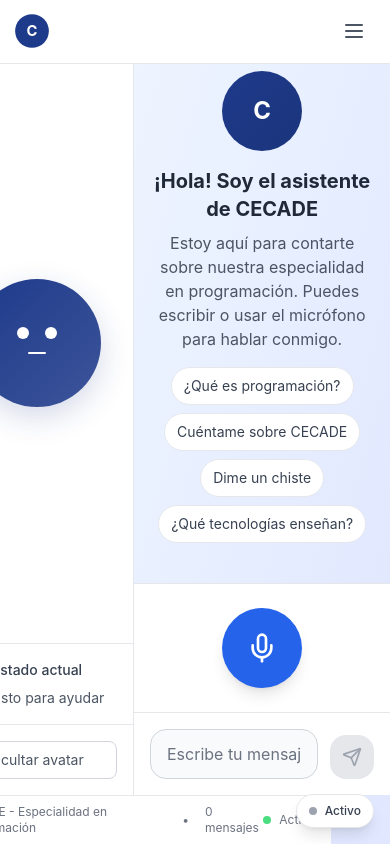
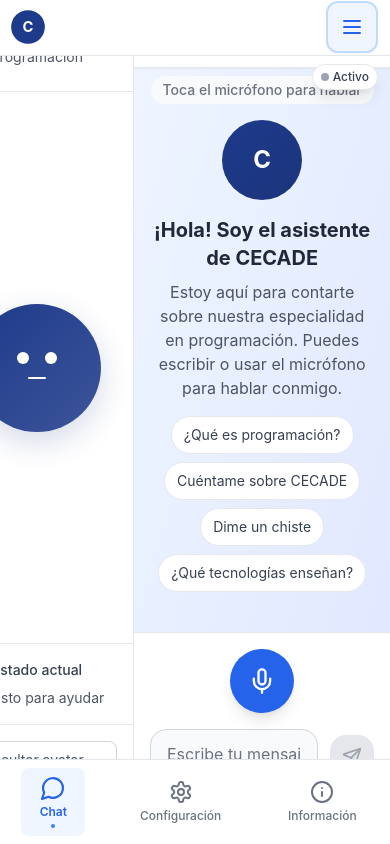
Before and after one commit to ProgramacionCECADE/ProgramacionCECADE, a React (Vite) app: page / in a window 390 px wide. Built offline with nearby package versions, Linux system fonts and the light colour scheme.

Commit message:
feat(ui): enhance mobile navigation and voice controls
- Add prominent voice control button with animations in chat interface
- Implement bottom navigation bar for mobile devices
- Improve mobile menu styling and interactions
- Optimize layout spacing for better mobile experience

```diff
--- a/src/App.tsx
+++ b/src/App.tsx
@@ -61,10 +61,10 @@
 
   return (
     <div className="h-screen bg-gradient-to-br from-blue-50 to-indigo-100 dark:from-gray-900 dark:to-gray-800 overflow-hidden">
-      {/* Navegación superior para tablets */}
+      {/* Navegación superior optimizada para móviles */}
       <div className="bg-white dark:bg-gray-800 shadow-sm border-b border-gray-200 dark:border-gray-700">
-        <div className="max-w-7xl mx-auto px-4 sm:px-6 lg:px-8">
-          <div className="flex items-center justify-between h-16">
+        <div className="max-w-7xl mx-auto px-3 sm:px-6 lg:px-8">
+          <div className="flex items-center justify-between h-14 sm:h-16">
             {/* Logo y título */}
             <div className="flex items-center gap-3">
               <MiniAvatar emotion={currentEmotion} />
@@ -74,8 +74,8 @@
               </div>
             </div>
 
-            {/* Navegación desktop */}
-            <div className="hidden md:flex items-center gap-1">
+            {/* Navegación desktop mejorada */}
+            <div className="hidden md:flex items-center gap-2">
               {navigationItems.map((item) => {
                 const Icon = item.icon;
                 return (
@@ -83,10 +83,10 @@
                     key={item.id}
                     onClick={() => handlePageChange(item.id as any)}
                     className={`
-                      flex items-center gap-2 px-4 py-2 rounded-lg transition-all
+                      flex items-center gap-2 px-4 py-2 rounded-xl transition-all font-medium
                       ${currentPage === item.id
-                        ? 'bg-blue-100 dark:bg-blue-900 text-blue-700 dark:text-blue-300 font-medium'
-                        : 'text-gray-600 dark:text-gray-300 hover:text-gray-800 dark:hover:text-white hover:bg-gray-100 dark:hover:bg-gray-700'
+                        ? 'bg-blue-100 dark:bg-blue-900/50 text-blue-700 dark:text-blue-300 border-2 border-blue-200 dark:border-blue-700 shadow-sm'
+                        : 'text-gray-600 dark:text-gray-300 hover:text-gray-800 dark:hover:text-white hover:bg-gray-100 dark:hover:bg-gray-700 border-2 border-transparent'
                       }
                     `}
                     whileHover={{ scale: 1.02 }}
@@ -94,18 +94,23 @@
                   >
                     <Icon className="w-5 h-5" />
                     <span className="hidden lg:block">{item.label}</span>
+                    {currentPage === item.id && (
+                      <div className="w-2 h-2 bg-blue-500 rounded-full ml-1" />
+                    )}
                   </motion.button>
                 );
               })}
             </div>
 
-            {/* Botón de menú móvil */}
+            {/* Botón de menú móvil mejorado */}
             <div className="md:hidden">
               <motion.button
                 onClick={() => setShowMobileMenu(!showMobileMenu)}
                 className="
-                  p-2 rounded-lg text-gray-600 dark:text-gray-300 hover:text-gray-800 dark:hover:text-white hover:bg-gray-100 dark:hover:bg-gray-700
-                  focus:outline-none focus:ring-2 focus:ring-blue-500
+                  p-3 rounded-xl bg-blue-50 dark:bg-blue-900/30 text-blue-600 dark:text-blue-400
+                  hover:bg-blue-100 dark:hover:bg-blue-900/50 border-2 border-blue-200 dark:border-blue-700
+                  focus:outline-none focus:ring-2 focus:ring-blue-500 shadow-sm
+                  min-w-[48px] min-h-[48px] flex items-center justify-center
                 "
                 whileHover={{ scale: 1.05 }}
                 whileTap={{ scale: 0.95 }}
@@ -120,16 +125,16 @@
           </div>
         </div>
 
-        {/* Menú móvil */}
+        {/* Menú móvil mejorado */}
         <AnimatePresence>
           {showMobileMenu && (
             <motion.div
               initial={{ opacity: 0, height: 0 }}
               animate={{ opacity: 1, height: 'auto' }}
               exit={{ opacity: 0, height: 0 }}
-              className="md:hidden bg-white dark:bg-gray-800 border-t border-gray-200 dark:border-gray-700"
+              className="md:hidden bg-white dark:bg-gray-800 border-t border-gray-200 dark:border-gray-700 shadow-lg"
             >
-              <div className="px-4 py-2 space-y-1">
+              <div className="px-3 py-3 space-y-2">
                 {navigationItems.map((item) => {
                   const Icon = item.icon;
                   return (
@@ -137,17 +142,21 @@
                       key={item.id}
                       onClick={() => handlePageChange(item.id as any)}
                       className={`
-                        w-full flex items-center gap-3 px-3 py-2 rounded-lg transition-all text-left
+                        w-full flex items-center gap-4 px-4 py-4 rounded-xl transition-all text-left
+                        min-h-[56px] text-base font-medium
                         ${currentPage === item.id
-                          ? 'bg-blue-100 dark:bg-blue-900 text-blue-700 dark:text-blue-300 font-medium'
-                          : 'text-gray-600 dark:text-gray-300 hover:text-gray-800 dark:hover:text-white hover:bg-gray-100 dark:hover:bg-gray-700'
+                          ? 'bg-blue-100 dark:bg-blue-900/50 text-blue-700 dark:text-blue-300 border-2 border-blue-200 dark:border-blue-700 shadow-sm'
+                          : 'text-gray-700 dark:text-gray-200 hover:text-gray-900 dark:hover:text-white hover:bg-gray-100 dark:hover:bg-gray-700 border-2 border-transparent'
                         }
                       `}
-                      whileHover={{ scale: 1.01 }}
-                      whileTap={{ scale: 0.99 }}
+                      whileHover={{ scale: 1.02 }}
+                      whileTap={{ scale: 0.98 }}
                     >
-                      <Icon className="w-5 h-5" />
-                      {item.label}
+                      <Icon className="w-6 h-6 flex-shrink-0" />
+                      <span className="text-left">{item.label}</span>
+                      {currentPage === item.id && (
+                        <div className="ml-auto w-2 h-2 bg-blue-500 rounded-full" />
+                      )}
                     </motion.button>
                   );
                 })}
@@ -158,7 +167,7 @@
       </div>
 
       {/* Contenido principal */}
-      <div className="h-[calc(100vh-4rem)] overflow-hidden">
+      <div className="h-[calc(100vh-3.5rem)] sm:h-[calc(100vh-4rem)] md:h-[calc(100vh-4rem)] overflow-hidden pb-16 md:pb-0">
         <AnimatePresence mode="wait">
           <motion.div
             key={currentPage}
@@ -181,11 +190,11 @@
         </AnimatePresence>
       </div>
 
-      {/* Indicador de estado flotante para móviles */}
-      <div className="md:hidden fixed bottom-4 right-4 z-50">
+      {/* Indicador de estado flotante para móviles - reposicionado */}
+      <div className="md:hidden fixed top-16 right-3 z-40">
         <motion.div
           className="
-            bg-white dark:bg-gray-800 rounded-full shadow-lg px-3 py-2 flex items-center gap-2
+            bg-white dark:bg-gray-800 rounded-full shadow-lg px-2 py-1 flex items-center gap-1
             border border-gray-200 dark:border-gray-700
           "
           initial={{ scale: 0, opacity: 0 }}
@@ -206,6 +215,44 @@
         </motion.div>
       </div>
 
+      {/* Barra de navegación inferior para móviles */}
+      <div className="md:hidden fixed bottom-0 left-0 right-0 bg-white dark:bg-gray-800 border-t border-gray-200 dark:border-gray-700 z-50 shadow-lg">
+        <div className="flex items-center justify-around py-2">
+          {navigationItems.map((item) => {
+            const Icon = item.icon;
+            return (
+              <motion.button
+                key={item.id}
+                onClick={() => handlePageChange(item.id as any)}
+                className={`
+                  flex flex-col items-center gap-1 px-3 py-2 rounded-lg transition-all
+                  min-w-[64px] min-h-[56px]
+                  ${currentPage === item.id
+                    ? 'text-blue-600 dark:text-blue-400 bg-blue-50 dark:bg-blue-900/30'
+                    : 'text-gray-500 dark:text-gray-400 hover:text-gray-700 dark:hover:text-gray-200'
+                  }
+                `}
+                whileHover={{ scale: 1.05 }}
+                whileTap={{ scale: 0.95 }}
+              >
+                <Icon className={`w-6 h-6 ${currentPage === item.id ? 'scale-110' : ''} transition-transform`} />
+                <span className={`text-xs font-medium ${currentPage === item.id ? 'font-semibold' : ''}`}>
+                  {item.label}
+                </span>
+                {currentPage === item.id && (
+                  <motion.div
+                    className="w-1 h-1 bg-blue-500 rounded-full"
+                    initial={{ scale: 0 }}
+                    animate={{ scale: 1 }}
+                    transition={{ delay: 0.1 }}
+                  />
+                )}
+              </motion.button>
+            );
+          })}
+        </div>
+      </div>
+
       {/* Overlay para menú móvil */}
       <AnimatePresence>
         {showMobileMenu && (
--- a/src/components/ChatInterface.tsx
+++ b/src/components/ChatInterface.tsx
@@ -1,6 +1,6 @@
 import React, { useState, useRef, useEffect } from 'react';
 import { motion, AnimatePresence } from 'framer-motion';
-import { Send, Trash2, Settings } from 'lucide-react';
+import { Send, Trash2, Settings, Mic, MicOff } from 'lucide-react';
 import { MessageBubble, TypingIndicator, SystemMessage } from './MessageBubble';
 import { VoiceControls, VoiceStatus } from './VoiceControls';
 import { useAssistant } from '../hooks/useAssistant';
@@ -168,18 +168,70 @@
         <div ref={messagesEndRef} />
       </div>
 
-      {/* Controles de voz */}
-      <div className="bg-white dark:bg-gray-800 border-t dark:border-gray-700">
-        <VoiceControls
-          isListening={isListening}
-          onStartListening={startListening}
-          onStopListening={stopListening}
-          isSpeaking={isSpeaking}
-        />
-      </div>
+      {/* Input de texto y controles de voz integrados */}
+      <div className="p-4 bg-white dark:bg-gray-800 border-t dark:border-gray-700">
+        {/* Controles de voz prominentes */}
+        <div className="flex justify-center mb-4">
+          <motion.button
+            onClick={() => {
+              if (isListening) {
+                stopListening();
+              } else {
+                startListening();
+              }
+            }}
+            disabled={false}
+            className={`
+              relative w-16 h-16 rounded-full flex items-center justify-center
+              transition-all duration-300 shadow-lg
+              ${isListening
+                ? 'bg-red-500 hover:bg-red-600 text-white'
+                : 'bg-blue-600 hover:bg-blue-700 text-white'
+              }
+              focus:outline-none focus:ring-4 focus:ring-blue-300
+            `}
+            whileHover={{ scale: 1.05 }}
+            whileTap={{ scale: 0.95 }}
+            animate={isListening ? {
+              boxShadow: [
+                '0 0 0 0 rgba(239, 68, 68, 0.7)',
+                '0 0 0 20px rgba(239, 68, 68, 0)',
+                '0 0 0 0 rgba(239, 68, 68, 0.7)'
+              ]
+            } : {}}
+            transition={{
+              boxShadow: {
+                duration: 1.5,
+                repeat: isListening ? Infinity : 0,
+                ease: 'easeInOut'
+              }
+            }}
+          >
+            {isListening ? (
+              <MicOff className="w-7 h-7" />
+            ) : (
+              <Mic className="w-7 h-7" />
+            )}
 
-      {/* Input de texto */}
-      <div className="p-4 bg-white dark:bg-gray-800 border-t dark:border-gray-700">
+            {/* Indicador de grabación */}
+            {isListening && (
+              <motion.div
+                className="absolute -top-1 -right-1 w-4 h-4 bg-red-400 rounded-full"
+                animate={{
+                  scale: [1, 1.2, 1],
+                  opacity: [1, 0.7, 1]
+                }}
+                transition={{
+                  duration: 1,
+                  repeat: Infinity,
+                  ease: 'easeInOut'
+                }}
+              />
+            )}
+          </motion.button>
+        </div>
+
+        {/* Input de texto */}
         <div className="flex gap-3 items-end">
           <div className="flex-1">
             <input
```
